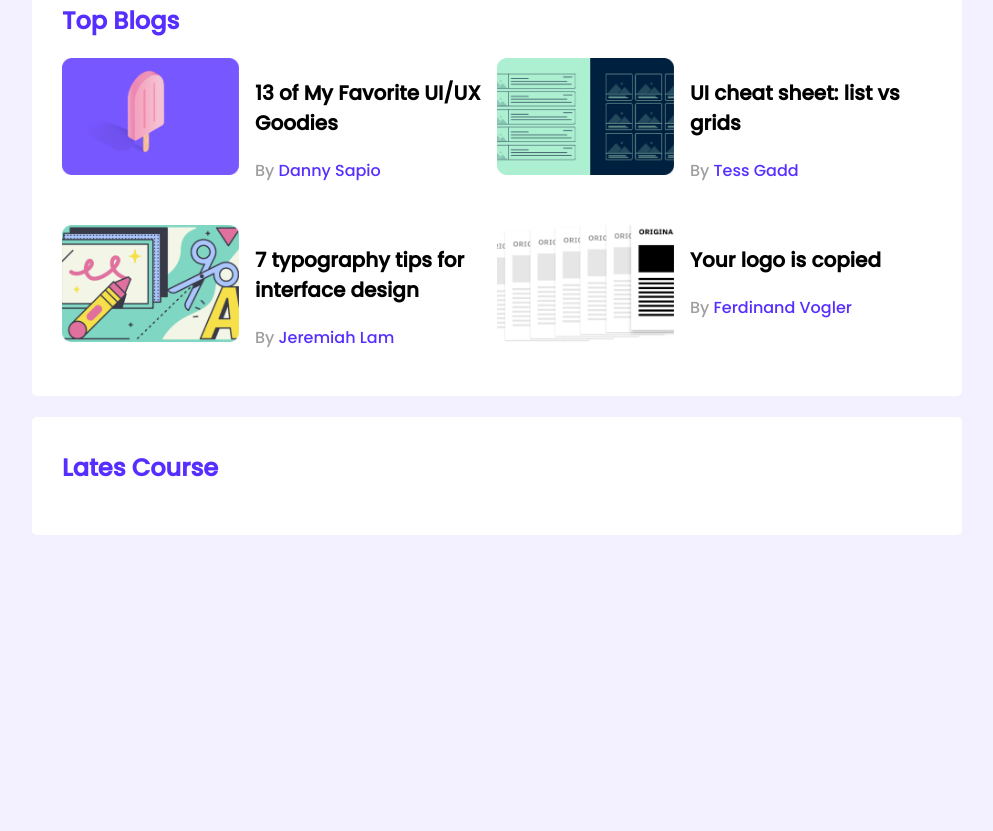
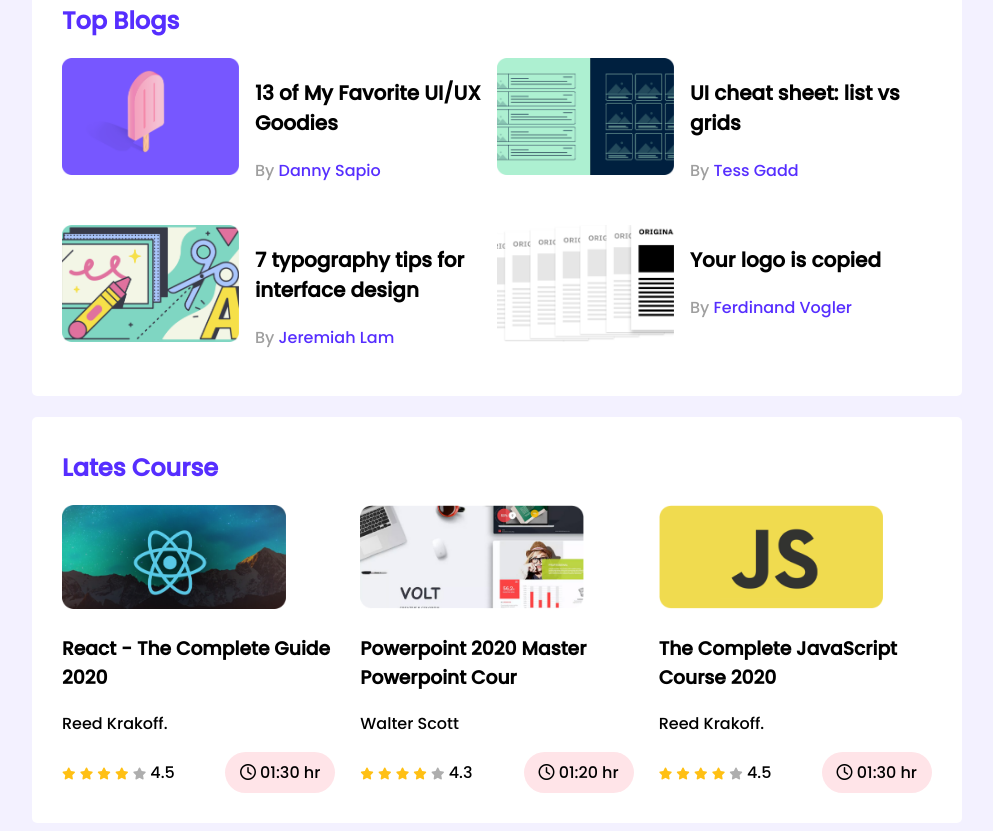
Before and after one commit to Razibul-Islam/leader-board-css3, a plain HTML site: page index.html in a window 1280 px wide. Shown: the part 329-1160 px from the top of the page, without its empty margins (143-1136 px from the left). Before the commit the page ends 872 px from the top, so only its background shows below. Drawn offline with Linux system fonts and the light colour scheme.

Commit message:
courses are added and responsive

```diff
--- a/index.html
+++ b/index.html
@@ -6,7 +6,11 @@
     <meta http-equiv="X-UA-Compatible" content="IE=edge">
     <meta name="viewport" content="width=device-width, initial-scale=1.0">
     <title>Leader-Board</title>
+    <!-- Font Awesome -->
+    <script src="https://kit.fontawesome.com/70f2c5474e.js" crossorigin="anonymous"></script>
+    <!-- Stylesheet -->
     <link rel="stylesheet" href="styles/style.css">
+    <!-- Font Family -->
     <link rel="preconnect" href="https://fonts.googleapis.com">
     <link rel="preconnect" href="https://fonts.gstatic.com" crossorigin>
     <link href="https://fonts.googleapis.com/css2?family=Poppins:wght@500&display=swap" rel="stylesheet">
@@ -96,6 +100,77 @@
         <!-- Leatest Courses -->
         <section class="container">
             <h2 class="section-title">Lates Course</h2>
+            <div class="courses">
+                <div class="course">
+                    <div class="course-banner">
+                        <img src="images/courses/course-1.png">
+                    </div>
+                    <div class="course-datail">
+                        <h3 class="course-title">React - The Complete Guide 2020</h3>
+                        <p class="course-author">Reed Krakoff.</p>
+                        <div class="course-info">
+                            <div>
+                                <i class="fas fa-star filed"></i>
+                                <i class="fas fa-star filed"></i>
+                                <i class="fas fa-star filed"></i>
+                                <i class="fas fa-star filed"></i>
+                                <i class="fas fa-star empty"></i>
+                                <span>4.5</span>
+                            </div>
+                            <div class="course-duration">
+                                <i class="far fa-clock"></i>
+                                01:30 hr
+                            </div>
+                        </div>
+                    </div>
+                </div>
+                <div class="course">
+                    <div class="course-banner">
+                        <img src="images/courses/course-2.png">
+                    </div>
+                    <div class="course-datail">
+                        <h3 class="course-title">Powerpoint 2020 Master Powerpoint Cour</h3>
+                        <p class="course-author">Walter Scott</p>
+                        <div class="course-info">
+                            <div>
+                                <i class="fas fa-star filed"></i>
+                                <i class="fas fa-star filed"></i>
+                                <i class="fas fa-star filed"></i>
+                                <i class="fas fa-star filed"></i>
+                                <i class="fas fa-star empty"></i>
+                                <span>4.3</span>
+                            </div>
+                            <div class="course-duration">
+                                <i class="far fa-clock"></i>
+                                01:20 hr
+                            </div>
+                        </div>
+                    </div>
+                </div>
+                <div class="course">
+                    <div class="course-banner">
+                        <img src="images/courses/course-3.png">
+                    </div>
+                    <div class="course-datail">
+                        <h3 class="course-title">The Complete JavaScript Course 2020</h3>
+                        <p class="course-author">Reed Krakoff.</p>
+                        <div class="course-info">
+                            <div>
+                                <i class="fas fa-star filed"></i>
+                                <i class="fas fa-star filed"></i>
+                                <i class="fas fa-star filed"></i>
+                                <i class="fas fa-star filed"></i>
+                                <i class="fas fa-star empty"></i>
+                                <span>4.5</span>
+                            </div>
+                            <div class="course-duration">
+                                <i class="far fa-clock"></i>
+                                01:30 hr
+                            </div>
+                        </div>
+                    </div>
+                </div>
+            </div>
         </section>
     </main>
 </body>
--- a/styles/style.css
+++ b/styles/style.css
@@ -56,30 +56,96 @@ hr {
 }
 
 /* Top blog styles */
-.blogs{
+.blogs {
     display: grid;
     grid-template-columns: repeat(2, 1fr);
     grid-row-gap: 26px;
 }
-.blog{
+
+.blog {
     display: flex;
 }
+
 .blog .thumbnail img {
     width: 177px;
     height: 117px;
 }
-.blog-info{
+
+.blog-info {
     margin-left: 16px;
 }
-.blog-title{
+
+.blog-title {
     font-size: 20px;
 }
-.blog-author{
+
+.blog-author {
     color: #9F9F9F;
     font-size: 16px;
 }
-.blog-author a{
+
+.blog-author a {
     text-decoration: none;
     font-size: 16px;
     color: #562EFF;
 }
+
+/* Courses style */
+.courses{
+    display: grid;
+    grid-template-columns: repeat(3, 1fr);
+    grid-column-gap: 25px;
+}
+.course .course-banner img {
+    width: 224px;
+    height: 104px;
+}
+.course-info{
+    display: flex;
+    align-items: center;
+    justify-content: space-between;
+}
+.fa-star{
+    font-size: 12px;
+}
+.fa-star.filed{
+    color: #FFC014;
+}
+.fa-star.empty{
+    color: #AEAEAE;
+}
+.course-duration{
+    border-radius: 25px;
+    padding: 8px 15px;
+    background: #FFE4E8;
+}
+
+/* Media Quarise */
+
+
+
+/* Mobile Device */
+@media only screen and (max-width: 688px) {
+    .container{
+        width: 100%;
+    }
+    .players, .blogs, .courses{
+        grid-template-columns: repeat(1,1fr);
+    }
+    .player, .blog{
+        flex-direction: column;
+    }
+}
+
+
+/* Tablet devices */
+
+
+@media only screen and (min-width: 689px) and (max-width: 992px){
+    .container{
+        width: 100%;
+    }
+    .players, .courses{
+        grid-template-columns: repeat(2,1fr);
+    }
+}
```
